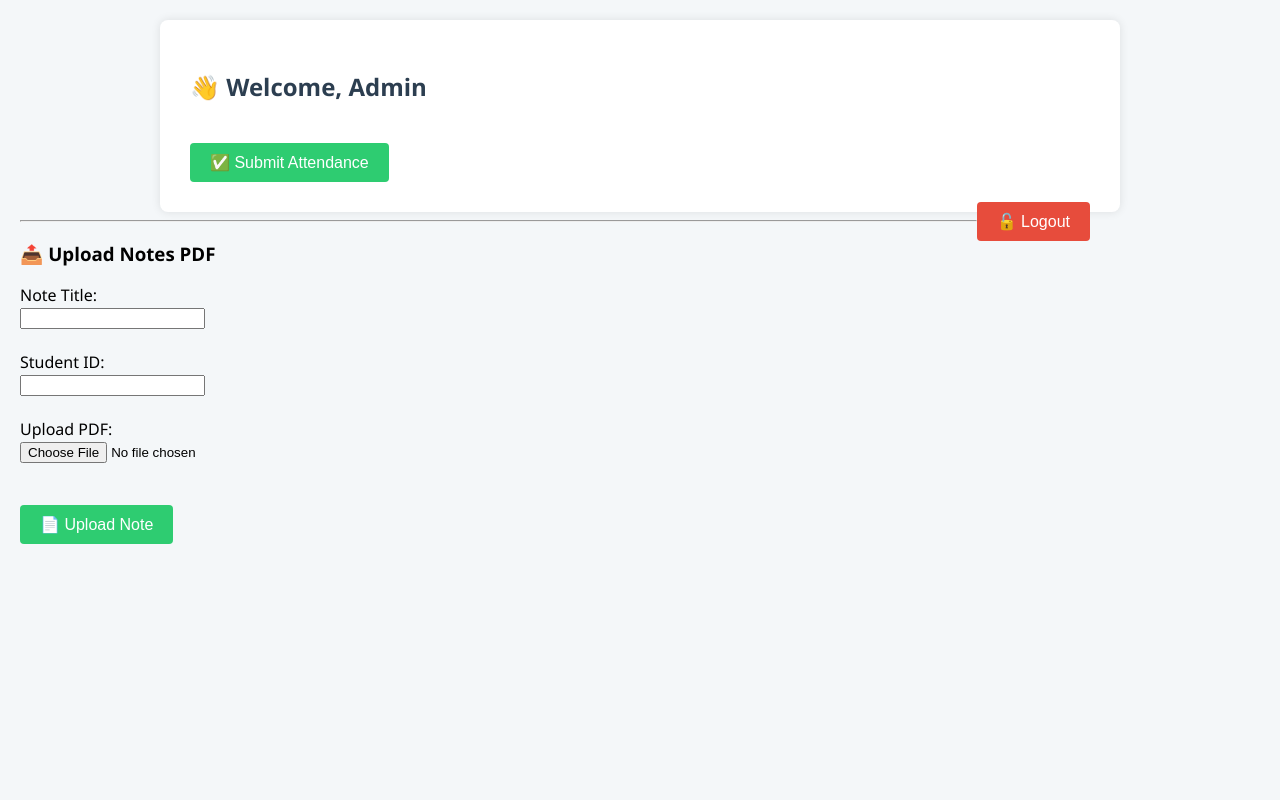
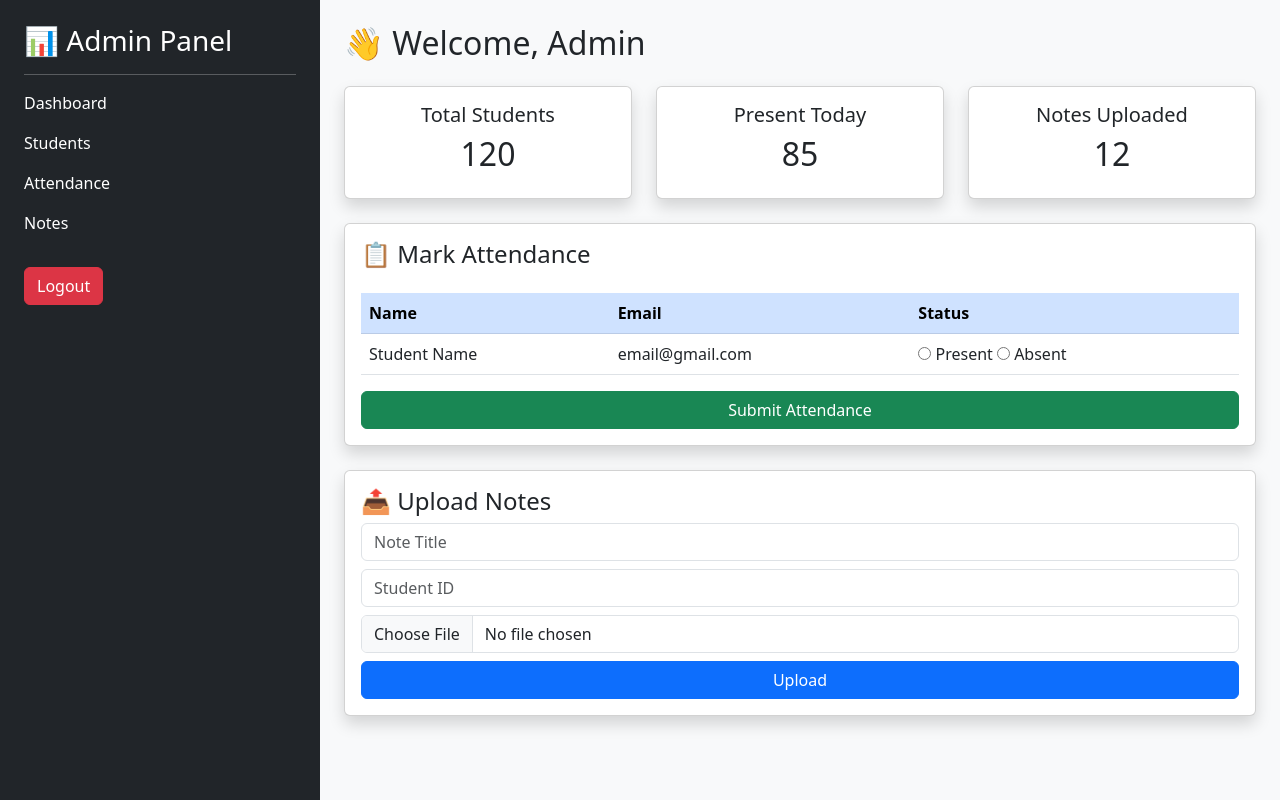
Before and after one commit to Athu998/shraddha_class-portal, a website: page public/admin-dashboard.html in a window 1280 px wide. Drawn offline with nearby package versions, Linux system fonts and the light colour scheme.

Commit message:
new_admin_update

```diff
--- a/public/admin-dashboard.html
+++ b/public/admin-dashboard.html
@@ -1,104 +1,98 @@
 <!DOCTYPE html>
 <html lang="en">
 <head>
-  <meta charset="UTF-8" />
+  <meta charset="UTF-8">
   <title>Admin Dashboard</title>
-  <style>
-    body {
-      font-family: 'Segoe UI', sans-serif;
-      background-color: #f4f7f9;
-      margin: 0;
-      padding: 20px;
-    }
+  <link href="https://cdn.jsdelivr.net/npm/bootstrap@5.3.0/dist/css/bootstrap.min.css" rel="stylesheet">
+</head>
 
-    .container {
-      max-width: 900px;
-      margin: auto;
-      background: #fff;
-      padding: 30px;
-      border-radius: 8px;
-      box-shadow: 0 0 10px rgba(0,0,0,0.1);
-    }
+<body class="bg-light">
 
-    h2 {
-      color: #2c3e50;
-    }
+<div class="container-fluid">
+  <div class="row">
 
-    table {
-      width: 100%;
-      border-collapse: collapse;
-      margin-top: 20px;
-    }
+    <!-- Sidebar -->
+    <div class="col-md-3 bg-dark text-white p-4" style="height:100vh;">
+      <h3>📊 Admin Panel</h3>
+      <hr>
+      <p>Dashboard</p>
+      <p>Students</p>
+      <p>Attendance</p>
+      <p>Notes</p>
+      <a href="/admin/logout" class="btn btn-danger mt-3">Logout</a>
+    </div>
 
-    th, td {
-      padding: 12px;
-      text-align: left;
-      border-bottom: 1px solid #ddd;
-    }
+    <!-- Main Content -->
+    <div class="col-md-9 p-4">
 
-    th {
-      background-color: #3498db;
-      color: white;
-    }
+      <h2>👋 Welcome, Admin</h2>
 
-    tr:hover {
-      background-color: #f1f1f1;
-    }
+      <!-- Cards -->
+      <div class="row mt-4">
+        <div class="col-md-4">
+          <div class="card text-center p-3 shadow">
+            <h5>Total Students</h5>
+            <h2>120</h2>
+          </div>
+        </div>
 
-    button {
-      background-color: #2ecc71;
-      border: none;
-      color: white;
-      padding: 10px 20px;
-      margin-top: 20px;
-      cursor: pointer;
-      font-size: 16px;
-      border-radius: 4px;
-    }
+        <div class="col-md-4">
+          <div class="card text-center p-3 shadow">
+            <h5>Present Today</h5>
+            <h2>85</h2>
+          </div>
+        </div>
 
-    button:hover {
-      background-color: #27ae60;
-    }
+        <div class="col-md-4">
+          <div class="card text-center p-3 shadow">
+            <h5>Notes Uploaded</h5>
+            <h2>12</h2>
+          </div>
+        </div>
+      </div>
 
-    .logout {
-      float: right;
-      background-color: #e74c3c;
-    }
+      <!-- Attendance Table -->
+      <div class="card mt-4 p-3 shadow">
+        <h4>📋 Mark Attendance</h4>
 
-    .logout:hover {
-      background-color: #c0392b;
-    }
-  </style>
-</head>
-<body>
+        <table class="table table-hover mt-3">
+          <thead class="table-primary">
+            <tr>
+              <th>Name</th>
+              <th>Email</th>
+              <th>Status</th>
+            </tr>
+          </thead>
+          <tbody>
+            <tr>
+              <td>Student Name</td>
+              <td>email@gmail.com</td>
+              <td>
+                <input type="radio"> Present
+                <input type="radio"> Absent
+              </td>
+            </tr>
+          </tbody>
+        </table>
 
-  <div class="container">
-    <h2>👋 Welcome, Admin</h2>
+        <button class="btn btn-success">Submit Attendance</button>
+      </div>
 
-    <form method="POST" action="/admin/mark-attendance">
+      <!-- Upload Notes -->
+      <div class="card mt-4 p-3 shadow">
+        <h4>📤 Upload Notes</h4>
 
-      <button type="submit">✅ Submit Attendance</button>
-    </form>
+        <input class="form-control mb-2" placeholder="Note Title">
+        <input class="form-control mb-2" placeholder="Student ID">
+        <input type="file" class="form-control mb-2">
 
-    <form action="/admin/logout" method="GET">
-      <button type="submit" class="logout">🔓 Logout</button>
-    </form>
+        <button class="btn btn-primary">Upload</button>
+      </div>
+
+    </div>
+
   </div>
-  <hr><h3>📤 Upload Notes PDF</h3>
-
-<form action="/admin/upload-note" method="POST" enctype="multipart/form-data">
-  <label>Note Title:</label><br>
-  <input type="text" name="title" required><br><br>
-
-  <label>Student ID:</label><br>
-  <input type="text" name="student_id" required><br><br>
-
-  <label>Upload PDF:</label><br>
-  <input type="file" name="pdf" accept="application/pdf" required><br><br>
-
-  <button type="submit">📄 Upload Note</button>
-</form>
-
+</div>
 
 </body>
 </html>
```
